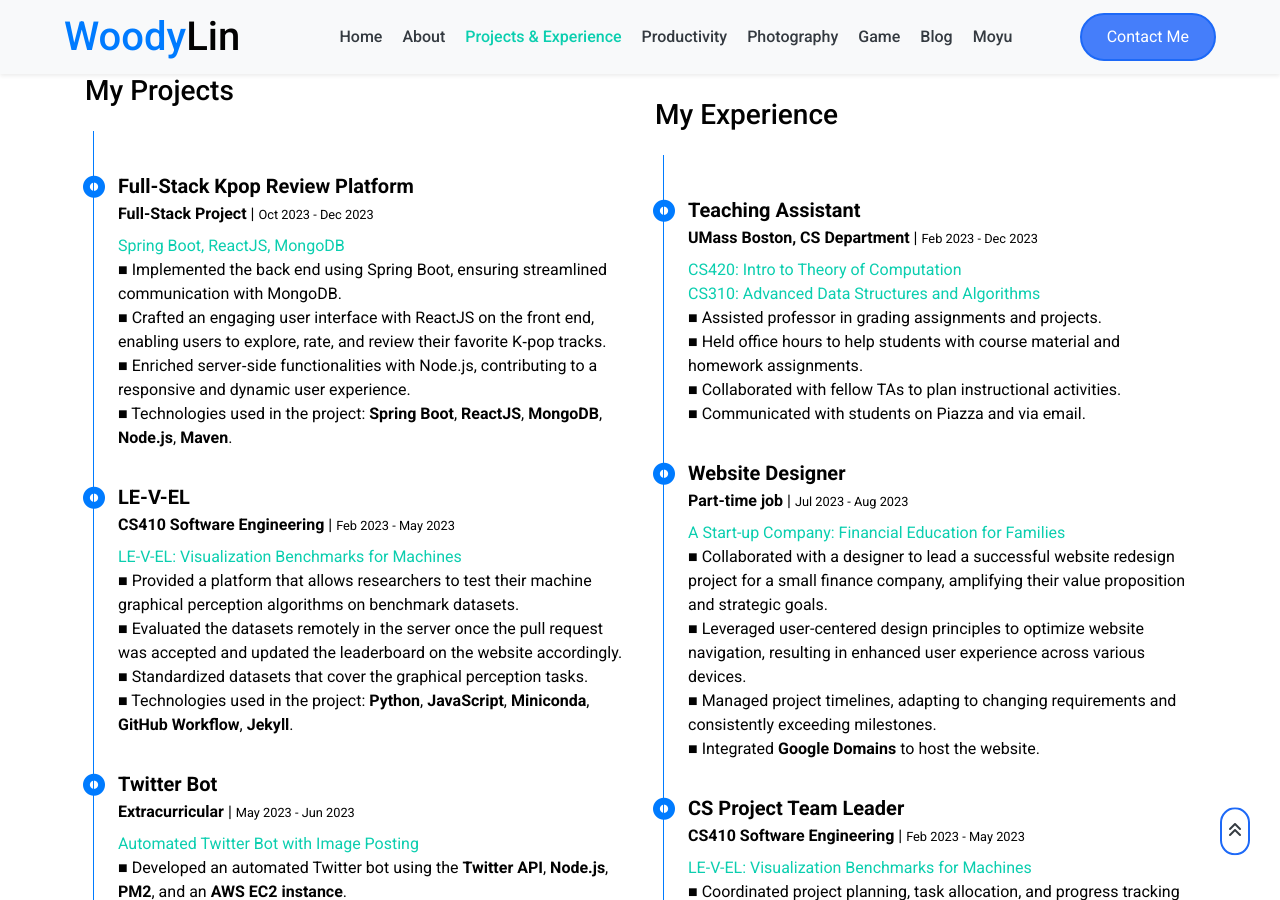
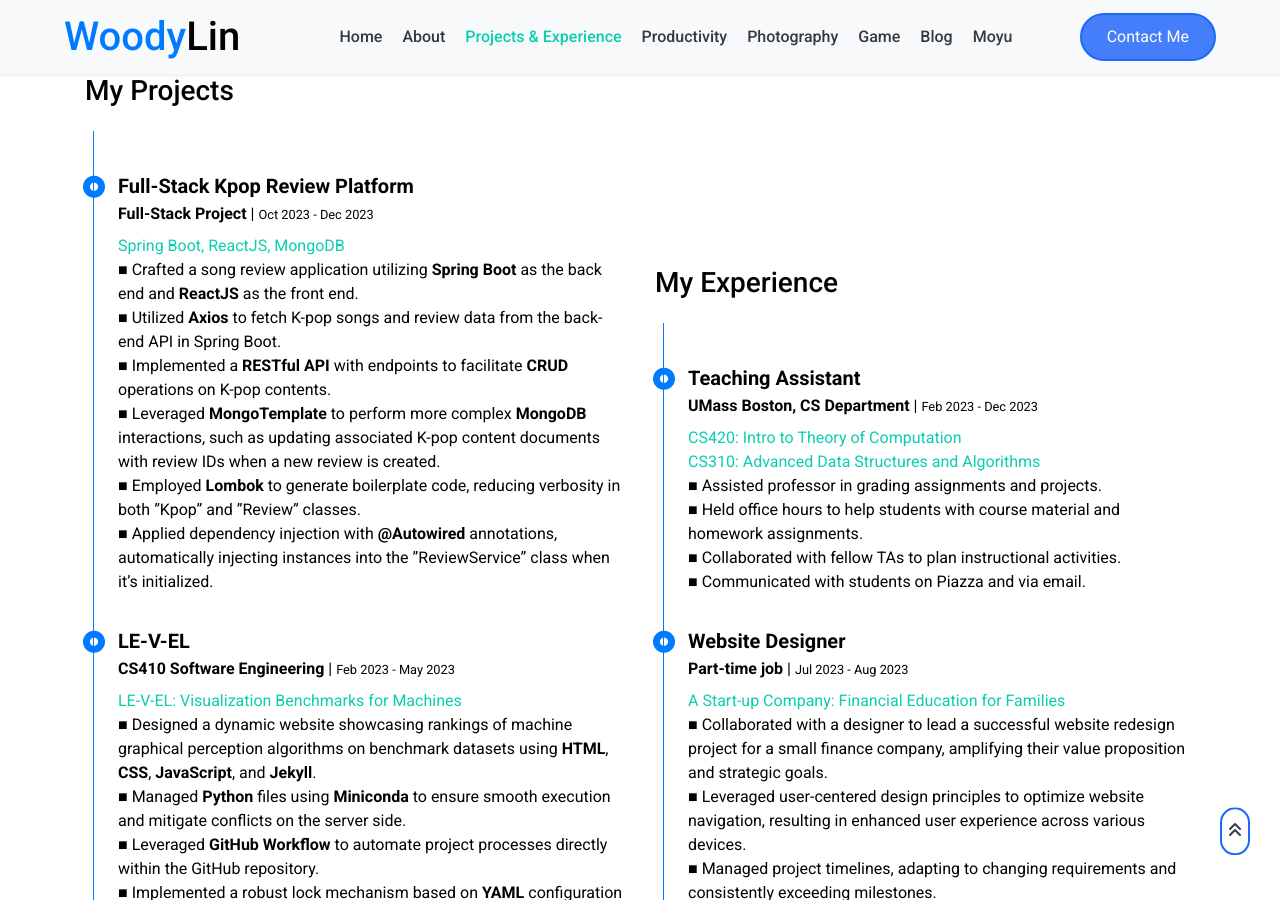
Before and after one commit to WoodyLinwc/WoodyLinwc.github.io, a Jekyll site: the page built from index.md, in a window 1280 px wide and 900 px high, scrolled down 1983 px. Built offline with Jekyll 4.4.1, drawn with Linux system fonts in a browser that asks for light colours; some of the changed text lies outside the part shown.

Commit message:
Update index.md

```diff
--- a/index.md
+++ b/index.md
@@ -178,13 +178,17 @@
                         <p>
                             <a href="https://github.com/WoodyLinwc/kpop.rating.springboot" target="_blank">Spring Boot, ReactJS, MongoDB</a>
                             <br />
-                            ■ Implemented the back end using Spring Boot, ensuring streamlined communication with MongoDB.
+                            ■ Crafted a song review application utilizing <b>Spring Boot</b> as the back end and <b>ReactJS</b> as the front end.
                             <br />
-                            ■ Crafted an engaging user interface with ReactJS on the front end, enabling users to explore, rate, and review their favorite K‑pop tracks.
+                            ■ Utilized <b>Axios</b> to fetch K-pop songs and review data from the back-end API in Spring Boot.
                             <br />
-                            ■ Enriched server‑side functionalities with Node.js, contributing to a responsive and dynamic user experience.
+                            ■ Implemented a <b>RESTful API</b> with endpoints to facilitate <b>CRUD</b> operations on K-pop contents.
                             <br />
-                            ■ Technologies used in the project: <b>Spring Boot</b>, <b>ReactJS</b>, <b>MongoDB</b>, <b>Node.js</b>, <b>Maven</b>.
+                            ■ Leveraged <b>MongoTemplate</b> to perform more complex <b>MongoDB</b> interactions, such as updating associated K-pop content documents with review IDs when a new review is created.
+                            <br />
+                            ■ Employed <b>Lombok</b> to generate boilerplate code, reducing verbosity in both ”Kpop” and ”Review” classes.
+                            <br />
+                            ■ Applied dependency injection with <b>@Autowired</b> annotations, automatically injecting instances into the ”ReviewService” class when it’s initialized.
                             <br />
                         </p>
                     </div>
@@ -195,13 +199,15 @@
                         <p>
                             <a href="https://github.com/WoodyLinwc/LEVEL" target="_blank">LE-V-EL: Visualization Benchmarks for Machines</a>
                             <br />
-                            ■ Provided a platform that allows researchers to test their machine graphical perception algorithms on benchmark datasets.
+                            ■ Designed a dynamic website showcasing rankings of machine graphical perception algorithms on benchmark datasets using <b>HTML</b>, <b>CSS</b>, <b>JavaScript</b>, and <b>Jekyll</b>.
                             <br />
-                            ■ Evaluated the datasets remotely in the server once the pull request was accepted and updated the leaderboard on the website accordingly.
+                            ■ Managed <b>Python</b> files using <b>Miniconda</b> to ensure smooth execution and mitigate conflicts on the server side.
                             <br />
-                            ■ Standardized datasets that cover the graphical perception tasks.
+                            ■ Leveraged <b>GitHub Workflow</b> to automate project processes directly within the GitHub repository.
                             <br />
-                            ■ Technologies used in the project: <b>Python</b>, <b>JavaScript</b>, <b>Miniconda</b>, <b>GitHub Workflow</b>, <b>Jekyll</b>.
+                            ■ Implemented a robust lock mechanism based on <b>YAML</b> configuration file on the school server; prevented the risk of infinite loops and streamlined workflow efficiency during GitHub Action execution.
+                            <br />
+                            ■ Standardized the datasets and improved calculation speed by <b>40%</b> on the school’s server by employing <b>scikit-learn (sklearn)</b>, <b>numpy</b>, and <b>nltk</b> for efficient data preprocessing and analysis tasks.
                             <br />
                         </p>
                     </div>
@@ -212,13 +218,13 @@
                         <p>
                             <a href="https://github.com/WoodyLinwc/Auto-Twitter-Bot" target="_blank">Automated Twitter Bot with Image Posting</a>
                             <br />
-                            ■ Developed an automated Twitter bot using the <b>Twitter API</b>, <b>Node.js</b>, <b>PM2</b>, and an <b>AWS EC2 instance</b>.
+                            ■ Developed a Twitter bot based on <b>AWS EC2</b> instance to select and upload pictures from a designated database once <b>every 6</b> hours (still operational remotely).
                             <br />
-                            ■ Leveraged PM2 for process management, ensuring the bot runs continuously and automatically restarts in case of failures.
+                            ■ Implemented a time-based <b>CronJob</b> to acquire the necessary components by <b>Node.js</b>; integrated the <b>Twitter API</b> for automated tweeting, optimizing efficiency with <b>async/await</b> for handling asynchronous tasks.
                             <br />
-                            ■ Utilized an AWS EC2 instance to host the bot, ensuring reliable and scalable deployment.
+                            ■ Leveraged <b>PM2</b> for real-time monitoring management of the Twitter bot, ensuring consistent performance.
                             <br />
-                            ■ Configured the bot to retrieve and upload images from a designated directory, providing a seamless posting experience.
+                            ■ Published over <b>1,000</b> tweets to date and constantly gained followers.
                             <br />
                         </p>
                     </div>
```
